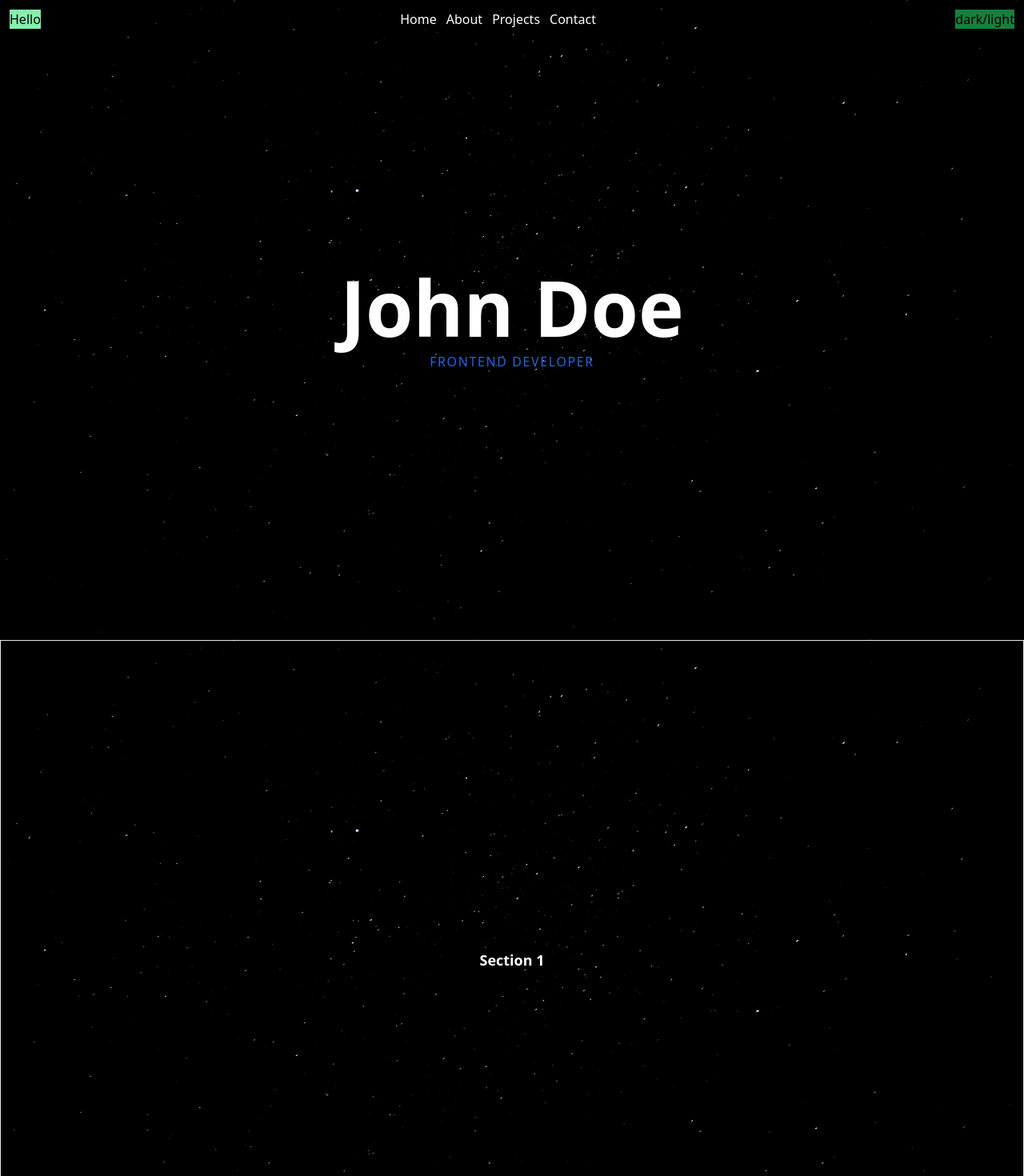
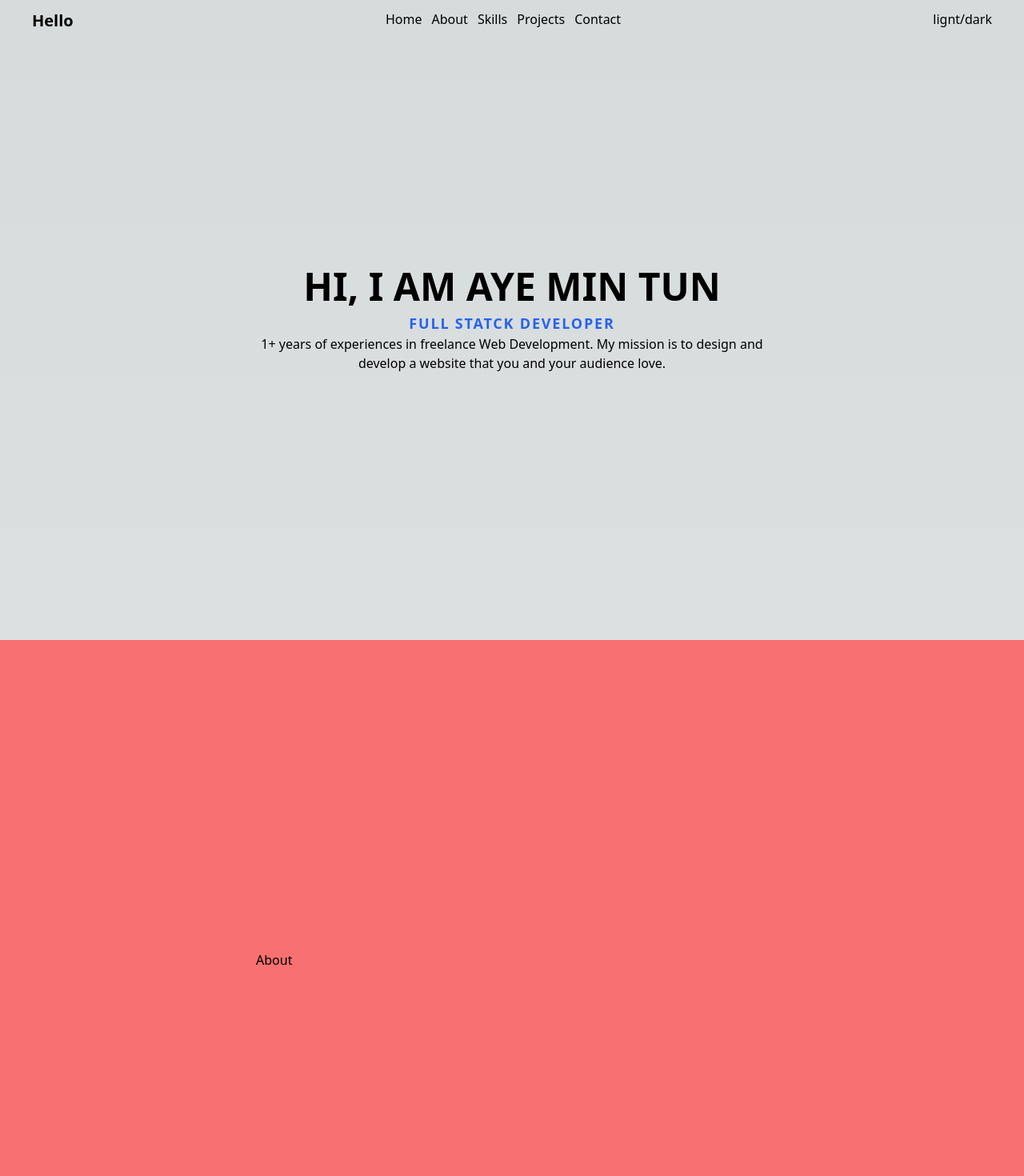
Before and after one commit to ayemin-tun/amt-dev, a Next.js app: page / in a window 1280 px wide. Shown: the top 1470 px of the page at 80% size. Built offline with nearby package versions, Linux system fonts and the light colour scheme.

Commit message:
add other page and some adjustment

```diff
--- a/app/page.js
+++ b/app/page.js
@@ -1,12 +1,17 @@
-import Hero from "@/components/Hero"
+import About from "@/components/about/About"
+import Contact from "@/components/contact/Contact"
+import Hero from "@/components/home/Hero"
 import ScrollSection from "@/components/ScrollSection"
+import Skills from "@/components/skills/Skills"
 
 const page = () => {
   return (
     <div>
       <Hero />
-      <ScrollSection />
-      <Hero />
+      <About/>
+      <Skills/>
+      <ScrollSection/>
+      <Contact/>
     </div>
   )
 }
--- a/components/Hero.jsx
+++ /dev/null
@@ -1,18 +0,0 @@
-import BackgroundImage from "./BackgroundImage";
-import ShowAnimation from "./ShowAnimation";
-
-const Hero = () => {
-    return (
-        <header className="w-full h-screen flex justify-center items-center">
-            <BackgroundImage />
-            <div>
-                <ShowAnimation delay={0.4}>
-                    <h1 className="font-extrabold text-8xl mb-2 text-white">John Doe</h1>
-                </ShowAnimation>
-                <h2 className="text-blue-600 w-full text-center uppercase tracking-widest" data-aos="fade-up">Frontend Developer</h2>
-            </div>
-        </header>
-    );
-};
-
-export default Hero;
--- a/components/ScrollSection.jsx
+++ b/components/ScrollSection.jsx
@@ -53,7 +53,7 @@ const ScrollSection = () => {
     };
 
     return (
-        <div className="w-full bg-gray-400 overflow-hidden">
+        <div className="w-full bg-gray-400 overflow-hidden"  id="projects" >
             <div ref={triggerRef}>
                 <BackgroundImage />
                 <div ref={sectionRef} className={`h-[100vh] w-[500vw] flex relative`}>
--- /dev/null
+++ b/components/about/About.jsx
@@ -0,0 +1,11 @@
+const About = () => {
+  return (
+    <header className="w-full h-screen flex justify-center items-center bg-red-400" id="about" >
+      <div className="w-[40rem]">
+        <h1>About</h1>
+      </div>
+    </header>
+  );
+};
+
+export default About;
--- /dev/null
+++ b/components/contact/Contact.jsx
@@ -0,0 +1,11 @@
+const Contact = () => {
+  return (
+    <header className="w-full h-screen flex justify-center items-center bg-slate-800" id="contact" >
+      <div className="w-[40rem]">
+        <h1>Contact</h1>
+      </div>
+    </header>
+  );
+};
+
+export default Contact;
--- /dev/null
+++ b/components/home/Hero.jsx
@@ -0,0 +1,27 @@
+
+const Hero = () => {
+  return (
+    <header className="w-full h-screen flex justify-center items-center">
+      <div className="w-[40rem]">
+        <h1
+          className="font-extrabold text-5xl mb-2 text-center"
+          data-aos="fade-down"
+        >
+          HI, I AM AYE MIN TUN
+        </h1>
+        <h2
+          className="text-blue-600 w-full text-center uppercase tracking-widest text-lg font-bold"
+          data-aos="fade-up"
+        >
+          Full Statck Developer
+        </h2>
+        <h2 className="font-medium text-center" data-aos="fade-up">
+          1+ years of experiences in freelance Web Development. My mission is to
+          design and develop a website that you and your audience love.
+        </h2>
+      </div>
+    </header>
+  );
+};
+
+export default Hero;
--- a/components/navigation/components/FixedNavigation.jsx
+++ b/components/navigation/components/FixedNavigation.jsx
@@ -2,12 +2,14 @@ import NavigationLinks from "./NavigationLinks";
 
 const FixedNavigation = () => {
     return (
-      <div className="fixed z-10 w-full p-3 flex justify-between">
-        <div className="bg-green-300">Hello</div>
-        <div className="flex gap-3 text-white">
+      <div className="container mx-auto px-10 fixed z-10 w-full p-3 flex justify-between">
+        <div className="text-xl font-bold">Hello</div>
+        <div className="flex gap-3">
          <NavigationLinks/>
         </div>
-        <div className="bg-green-700">dark/light</div>
+        <div>
+          lignt/dark
+        </div>
       </div>
     );
   };
--- a/components/navigation/components/NavigationLinks.jsx
+++ b/components/navigation/components/NavigationLinks.jsx
@@ -8,15 +8,19 @@ const NavigationLinks = () => {
     },
     {
       title: "About",
-      path: "/",
+      path: "/#about",
+    },
+    {
+      title:"Skills",
+      path: '/#skills'
     },
     {
       title: "Projects",
-      path: "/",
+      path: "/#projects",
     },
     {
       title: "Contact",
-      path: "/",
+      path: "/#contact",
     },
   ];
   return (
--- /dev/null
+++ b/components/skills/Skills.jsx
@@ -0,0 +1,11 @@
+const Skills = () => {
+  return (
+    <header className="w-full h-screen flex justify-center items-center bg-green-500"  id="skills" >
+      <div className="w-[40rem]">
+        <h1>Skills</h1>
+      </div>
+    </header>
+  );
+};
+
+export default Skills;
```
Also changed, not shown: public/Cartoon_space_rocket.png (added).
